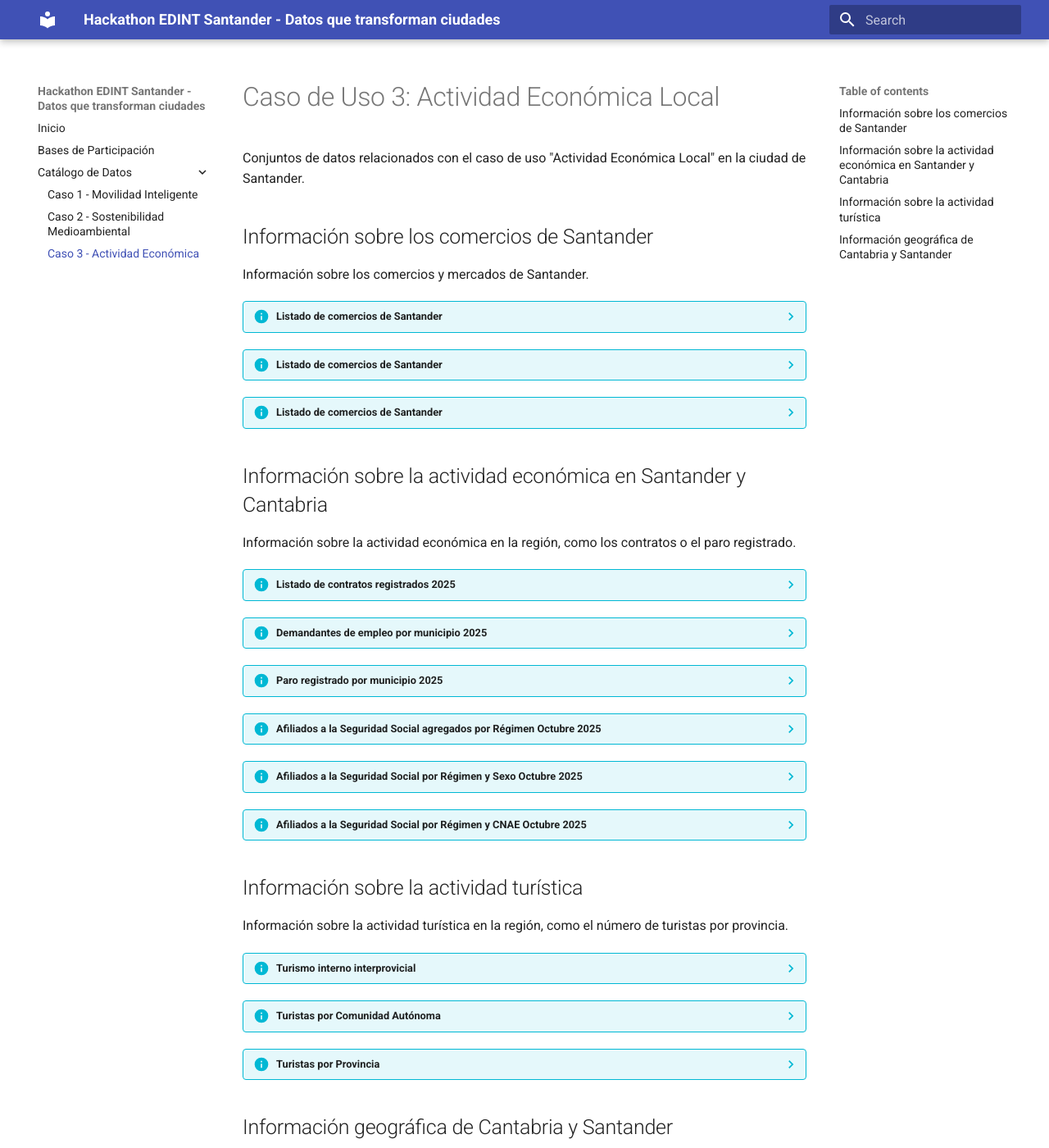
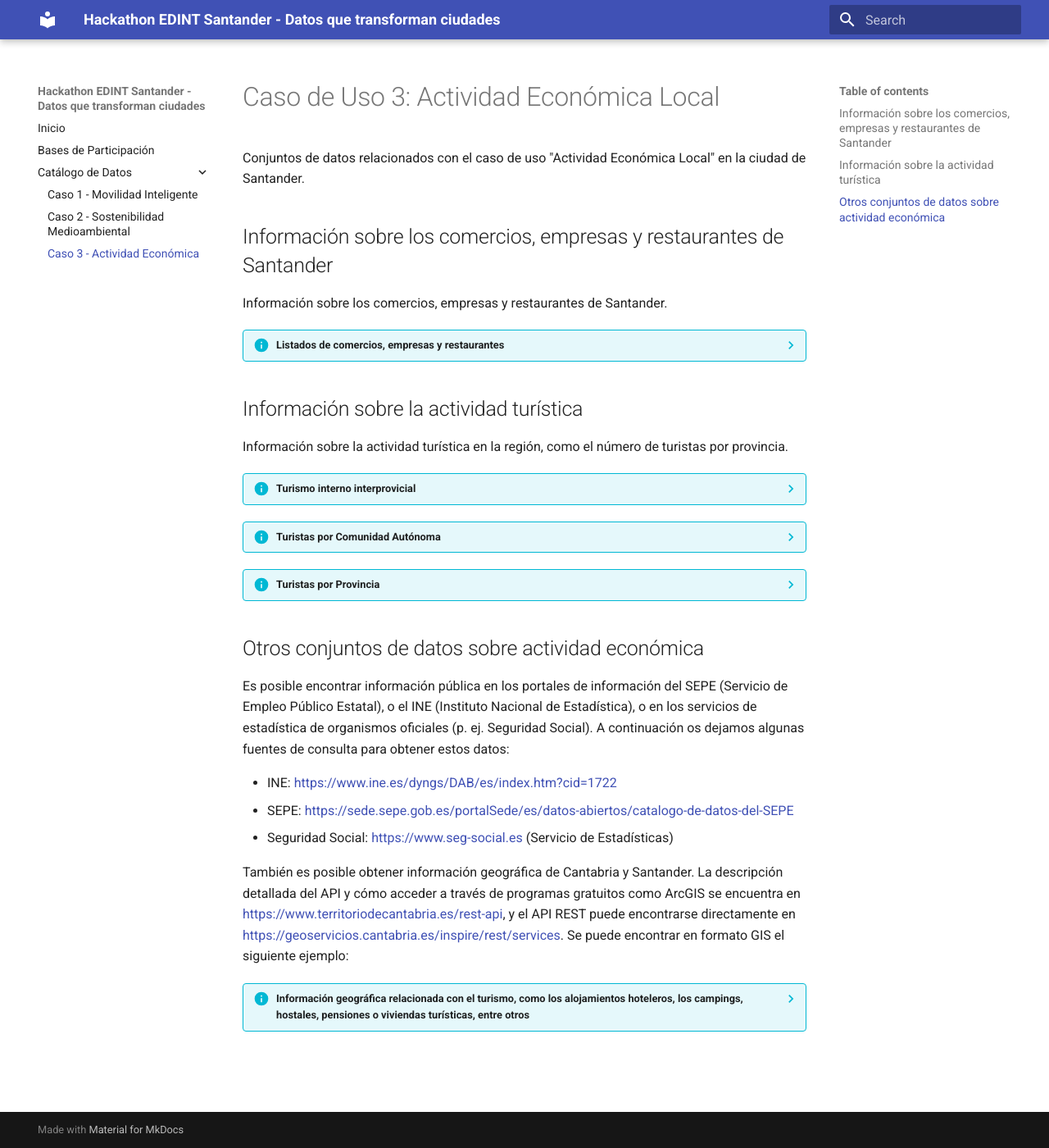
Before and after one commit to tlmat-unican/edint-hackathon, an MkDocs documentation site: the page built from docs/economia.md, in a window 1280 px wide and 1400 px high. Shown: the whole window at 82% size. Built offline with MkDocs 1.6.1 and Material for MkDocs 9.7.7, drawn with Linux system fonts in a browser that asks for light colours; some of the changed text lies outside the part shown.

Commit message:
updates in datasets

```diff
--- a/docs/economia.md
+++ b/docs/economia.md
@@ -2,77 +2,17 @@
 
 Conjuntos de datos relacionados con el caso de uso "Actividad Económica Local" en la ciudad de Santander.
 
-## Información sobre los comercios de Santander
+## Información sobre los comercios, empresas y restaurantes de Santander
 
-Información sobre los comercios y mercados de Santander.
+Información sobre los comercios, empresas y restaurantes de Santander.
 
-??? info "Listado de comercios de Santander"
-    * **Descripción:** Listado de los comercios de Santander, incluyendo su descripción, localización, imágenes asociadas, teléfonos o redes sociales.
+??? info "Listados de comercios, empresas y restaurantes"
+    * **Descripción:** Listados de las empresas, restaurantes y comercios (por tipología) de Santander, incluyendo su descripción, localización, horarios, teléfonos o redes sociales.
     * **Formato:** JSON
-    * **Acceso:** Abierto
-    * **Fuente:** Ayto. Santander
-    * **Endpoint:** <http://datos.santander.es/api/rest/datasets/comercios_comercios.json>
+    * **Acceso:** Restringido
+    * **Fuente:** Diario Montañés
+    * **Endpoint:** <https://drive.google.com/file/d/1rNFL0eMOTt3lDP-Vu3i25SfvtbstGf31/view?usp=drive_link>
 
-??? info "Listado de comercios de Santander"
-    * **Descripción:** Listado de los mercados y mercadillos de Santander, incluyendo su descriopción, localización, horarios e imágenes de los mismos.
-    * **Formato:** JSON
-    * **Acceso:** Abierto
-    * **Fuente:** Ayto. Santander
-    * **Endpoint:** <http://datos.santander.es/api/rest/datasets/mercados_mercados.json>
-
-??? info "Listado de comercios de Santander"
-    * **Descripción:** Listado con los puestos que se pueden encontrar en cada mercado de Santander.
-    * **Formato:** JSON
-    * **Acceso:** Abierto
-    * **Fuente:** Ayto. Santander
-    * **Endpoint:** <http://datos.santander.es/api/rest/datasets/mercados_puestos.json>
-
-
-## Información sobre la actividad económica en Santander y Cantabria
-
-Información sobre la actividad económica en la región, como los contratos o el paro registrado.
-
-??? info "Listado de contratos registrados 2025"
-    * **Descripción:** Listado de contratos registrados por municipio a escala nacional (incluye Cantabria y sus municipios).
-    * **Formato:** CSV
-    * **Acceso:** Abierto
-    * **Fuente:** Servicio Público de Empleo Estatal (SEPE)
-    * **Endpoint:** <https://sede.sepe.gob.es/es/portaltrabaja/resources/sede/datos_abiertos/datos/Contratos_por_municipios_2025_csv.csv>
-
-??? info "Demandantes de empleo por municipio 2025"
-    * **Descripción:** Demandantes de empleo por municipio a escala nacional (incluye Cantabria y sus municipios).
-    * **Formato:** CSV
-    * **Acceso:** Abierto
-    * **Fuente:** Servicio Público de Empleo Estatal (SEPE)
-    * **Endpoint:** <https://sede.sepe.gob.es/es/portaltrabaja/resources/sede/datos_abiertos/datos/Dtes_empleo_por_municipios_2025_csv.csv>
-
-??? info "Paro registrado por municipio 2025"
-    * **Descripción:** Paro registrado por municipio a escala nacional (incluye Cantabria y sus municipios).
-    * **Formato:** CSV
-    * **Acceso:** Abierto
-    * **Fuente:** Servicio Público de Empleo Estatal (SEPE)
-    * **Endpoint:** <https://sede.sepe.gob.es/es/portaltrabaja/resources/sede/datos_abiertos/datos/Paro_por_municipios_2025_csv.csv>
-
-??? info "Afiliados a la Seguridad Social agregados por Régimen Octubre 2025"
-    * **Descripción:** Número de afiliados a la Seguridad Social por municipio a escala nacional (incluye Cantabria y sus municipios).
-    * **Formato:** EXCEL
-    * **Acceso:** Abierto
-    * **Fuente:** Seguridad Social
-    * **Endpoint:** <https://www.seg-social.es/descarga/es/Muni102025>
-
-??? info "Afiliados a la Seguridad Social por Régimen y Sexo Octubre 2025"
-    * **Descripción:** Número de afiliados a la Seguridad Social por Régimen, Sexo y municipio a escala nacional (incluye Cantabria y sus municipios).
-    * **Formato:** EXCEL
-    * **Acceso:** Abierto
-    * **Fuente:** Seguridad Social
-    * **Endpoint:** <https://www.seg-social.es/descargas/STAT/MUNCNAE1025.xlsx>
-
-??? info "Afiliados a la Seguridad Social por Régimen y CNAE Octubre 2025"
-    * **Descripción:** Número de afiliados a la Seguridad Social por Régimen, CNAE y municipio a escala nacional (incluye Cantabria y sus municipios).
-    * **Formato:** EXCEL
-    * **Acceso:** Abierto
-    * **Fuente:** Seguridad Social
-    * **Endpoint:** <https://www.seg-social.es/descargas/STAT/PRMU1025.xlsx>
 
 ## Información sobre la actividad turística
 
@@ -99,9 +39,15 @@ Información sobre la actividad turística en la región, como el número de tur
     * **Fuente:** Instituto Nacional de Estadística (INE)
     * **Endpoint:** <https://www.ine.es/jaxiT3/files/t/csv_bdsc/53465.csv>
 
-## Información geográfica de Cantabria y Santander
+## Otros conjuntos de datos sobre actividad económica
 
-Información geográfica de Cantabria. La descripción detallada del API y cómo acceder a través de programas gratuitos como ArcGIS se encuentra en <https://www.territoriodecantabria.es/rest-api>, y el API REST puede encontrarse directamente en <https://geoservicios.cantabria.es/inspire/rest/services>. Se puede encontrar en formato GIS el siguiente ejemplo:
+Es posible encontrar información pública en los portales de información del SEPE (Servicio de Empleo Público Estatal), o el INE (Instituto Nacional de Estadística), o en los servicios de estadística de organismos oficiales (p. ej. Seguridad Social). A continuación os dejamos algunas fuentes de consulta para obtener estos datos:
+
+* INE: <https://www.ine.es/dyngs/DAB/es/index.htm?cid=1722>
+* SEPE: <https://sede.sepe.gob.es/portalSede/es/datos-abiertos/catalogo-de-datos-del-SEPE>
+* Seguridad Social: <https://www.seg-social.es> (Servicio de Estadísticas)
+
+También es posible obtener información geográfica de Cantabria y Santander. La descripción detallada del API y cómo acceder a través de programas gratuitos como ArcGIS se encuentra en <https://www.territoriodecantabria.es/rest-api>, y el API REST puede encontrarse directamente en <https://geoservicios.cantabria.es/inspire/rest/services>. Se puede encontrar en formato GIS el siguiente ejemplo:
 
 ??? info "Información geográfica relacionada con el turismo, como los alojamientos hoteleros, los campings, hostales, pensiones o viviendas turísticas, entre otros"
     * **Descripción:** Información sobre movilidad ciclista en el municipio de Santander.
```
Also changed, not shown: docs/movilidad.md (+7 -0 lines).
